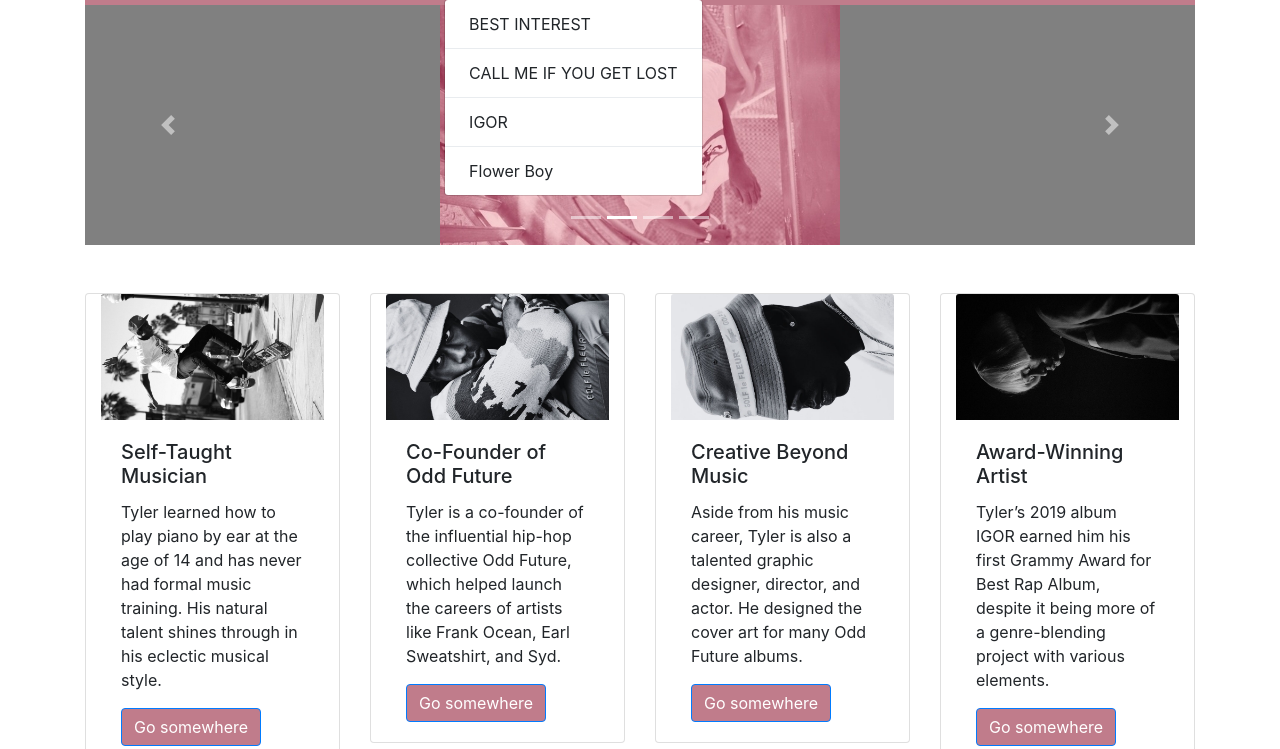
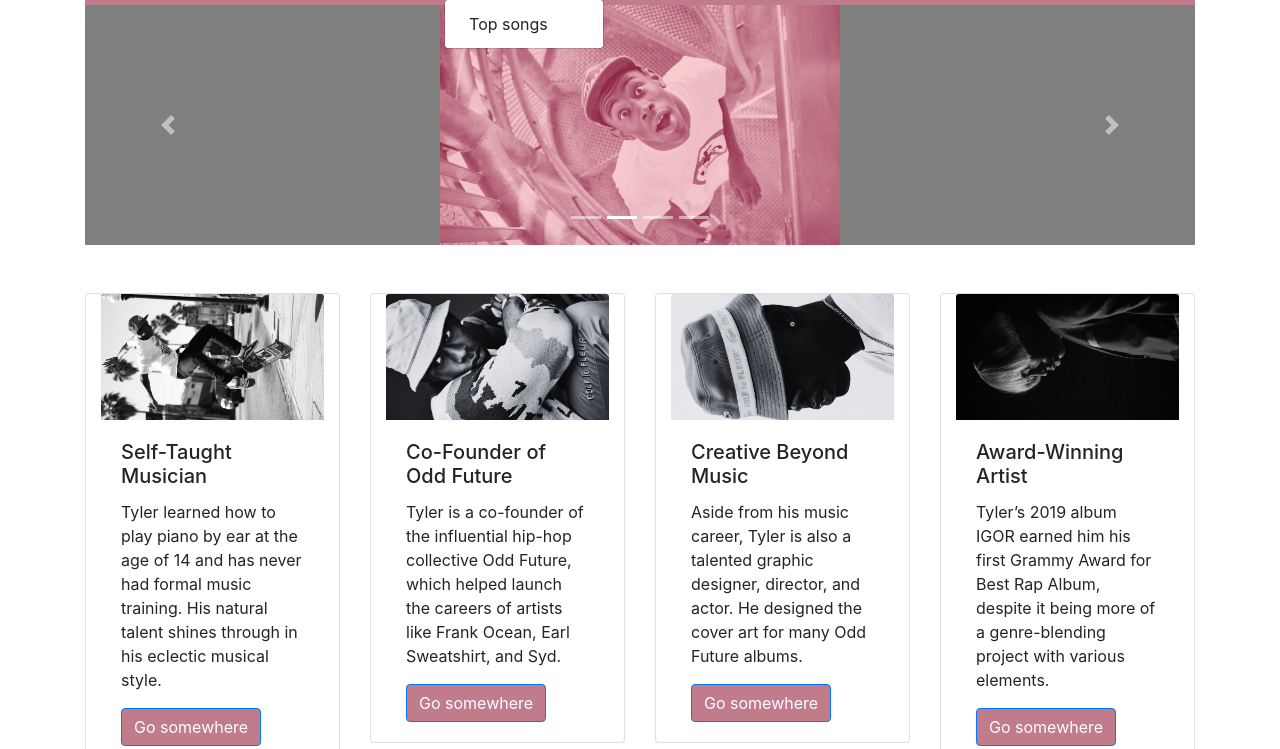
Before and after one commit to valeriackgiron/web2024, a plain HTML site: page index.html in a window 1280 px wide. Both pictures are taken after a click on the button "Albums". Shown: the part 51-800 px from the top of the page. Drawn offline with Linux system fonts and the light colour scheme.

Commit message:
Update index.html

```diff
--- a/index.html
+++ b/index.html
@@ -18,18 +18,10 @@
         <li class="nav-item active"> <a class="nav-link" href="index.html">Home&nbsp; <span class="sr-only">(current)</span></a> </li>
         <li class="nav-item"> <a class="nav-link" href="maga.html">Magazines</a> </li>
         <li class="nav-item dropdown"> <a class="nav-link dropdown-toggle" href="#" id="navbarDropdown1" role="button" data-toggle="dropdown" aria-haspopup="true" aria-expanded="false"> Albums&nbsp; </a>
-          <div class="dropdown-menu" aria-labelledby="navbarDropdown1"> <a class="dropdown-item" href="#">BEST INTEREST</a>
-            <div class="dropdown-divider"></div>
-            <a class="dropdown-item" href="#">CALL ME IF YOU GET LOST</a>
-            <div class="dropdown-divider"></div>
-            <a class="dropdown-item" href="#">IGOR</a>
-            <div class="dropdown-divider"></div>
-            <a class="dropdown-item" href="#">Flower Boy</a> </div>
-        </li>
-        </li>
+          <div class="dropdown-menu" aria-labelledby="navbarDropdown1"> <a class="dropdown-item" href="songs.html">Top songs</a>
       </ul>
     </div>
-  </nav>
+</nav>
   <div id="carouselExampleIndicators1" class="carousel slide" data-ride="carousel" style="background-color: grey">
     <ol class="carousel-indicators">
       <li data-target="#carouselExampleIndicators1" data-slide-to="0" class="active"></li>
```
